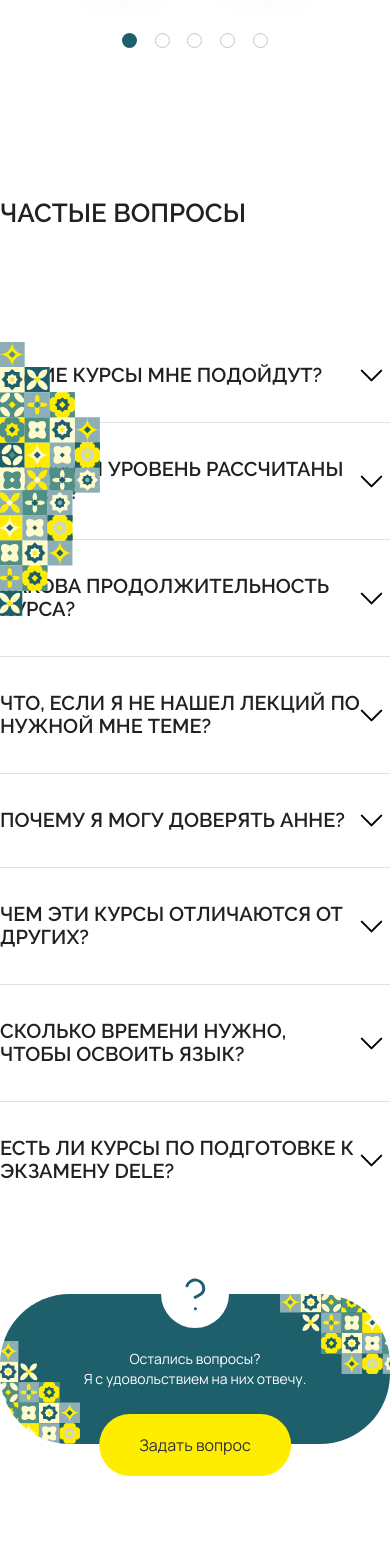
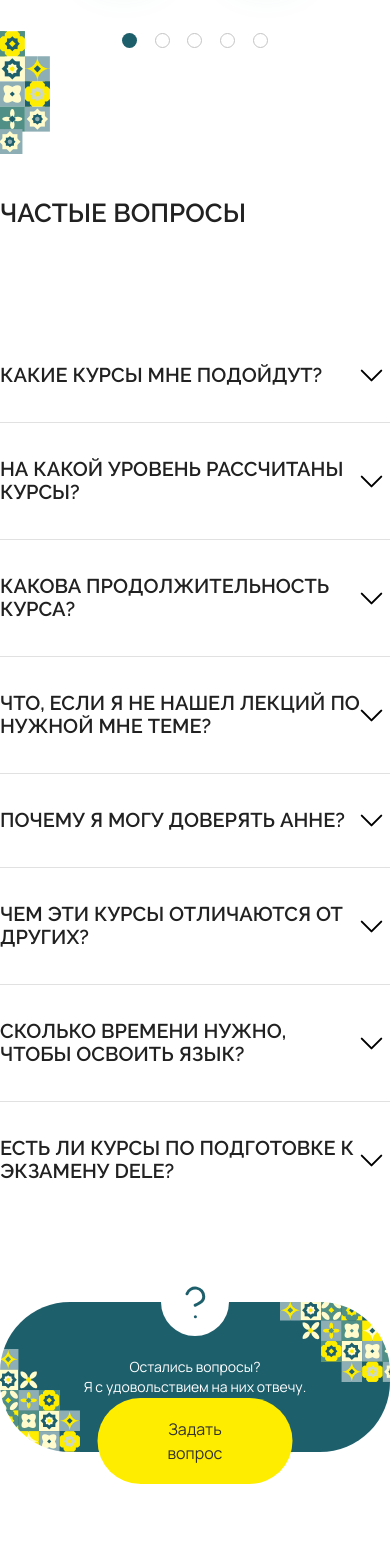
Before and after one commit to elrouss/spanish-with-anna, a Next.js app in the folder frontend/: page / in a window 390 px wide. Shown: the part 5640-7208 px from the top of the page. Built offline with nearby package versions, Linux system fonts and the light colour scheme.

Commit message:
feat: add faq adaptive 768

```diff
--- a/frontend/src/components/FAQ/FAQ.module.scss
+++ b/frontend/src/components/FAQ/FAQ.module.scss
@@ -8,6 +8,10 @@
   max-width: $wrapper-main-desktop;
   margin: 0 auto 181px;
   padding-top: 70px;
+
+  @media screen and (max-width: 1279px) {
+    max-width: $wrapper-main-tablet;
+  }
 }
 
 .title {
@@ -25,6 +29,10 @@
 .accordion {
   max-width: 765px;
   margin: 135px auto 76px;
+
+  @media screen and (max-width: 1279px) {
+    margin-bottom: 84px;
+  }
 }
 
 .accordionItem:not(:last-of-type) {
@@ -84,6 +92,11 @@
     background: $color-accent-promo-additional-5;
     box-shadow: inset 1px 5px 5px rgba(0, 0, 0, 0.16);
   }
+
+  @media screen and (max-width: 1279px) {
+    padding-left: 45px;
+    padding-right: 45px;
+  }
 }
 
 .decorationQuestionIcon {
@@ -113,4 +126,11 @@
   background-image: url('../../../public/assets/icons/tile-7.svg');
   background-repeat: no-repeat;
   background-position: center;
+
+  @media screen and (max-width: 1279px) {
+    top: -147px;
+    left: -50px;
+    height: 173px;
+    background-position: top;
+  }
 }
--- a/frontend/src/components/FAQ/Question/Question.module.scss
+++ b/frontend/src/components/FAQ/Question/Question.module.scss
@@ -58,7 +58,7 @@
   &_active {
     max-height: 200px;
     margin-bottom: 33px;
-    padding-right: 73px;
+    padding-right: 40px;
     visibility: visible;
   }
 }
--- a/frontend/src/components/Info/Info.jsx
+++ b/frontend/src/components/Info/Info.jsx
@@ -15,7 +15,7 @@ function Info() {
     </li>
   ));
   return (
-    <section>
+    <section className={styles.info}>
       <div className={styles.wrapper}>
         <h2 className={styles.title}>Информация по онлайн-курсам</h2>
         <div className={styles.content}>
```
